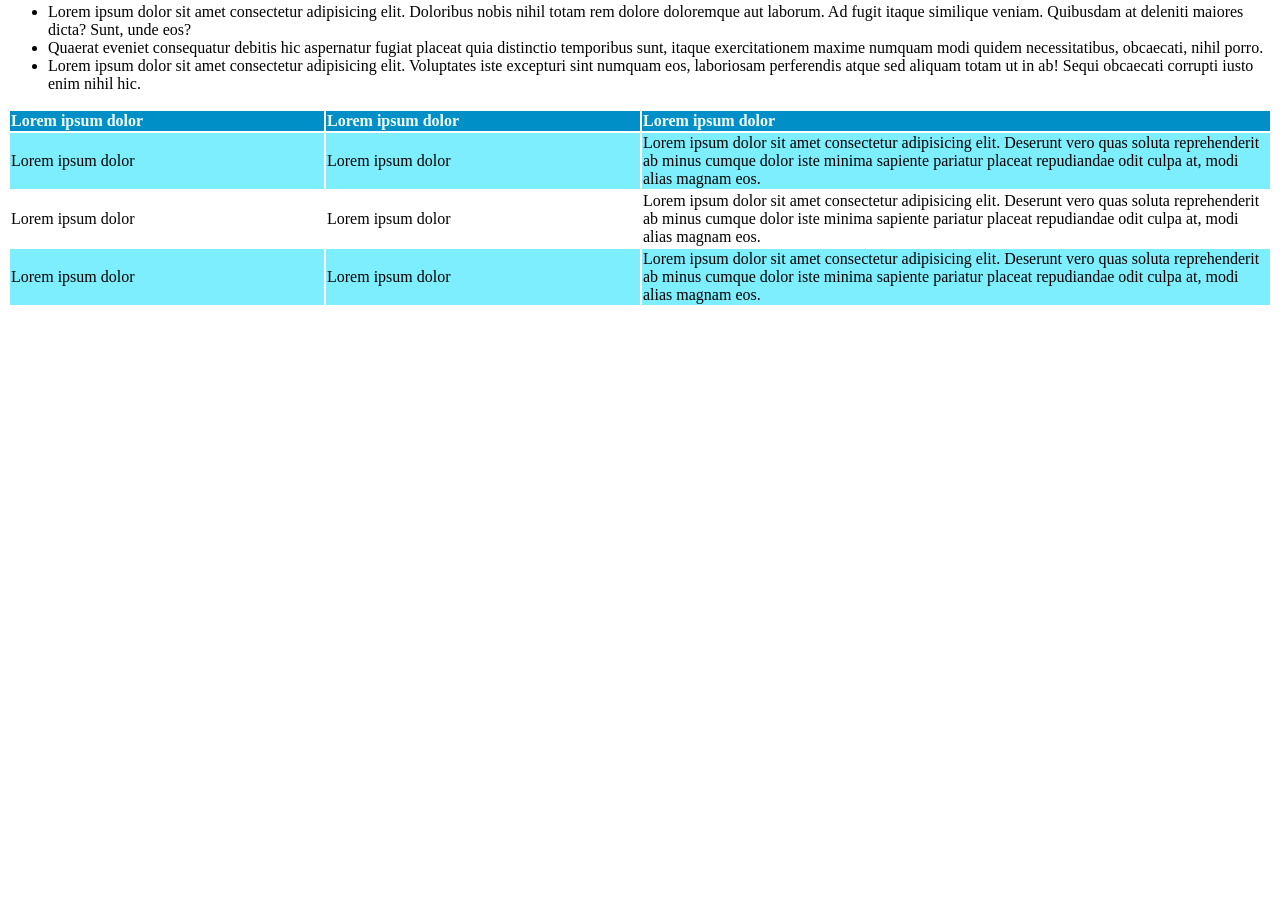
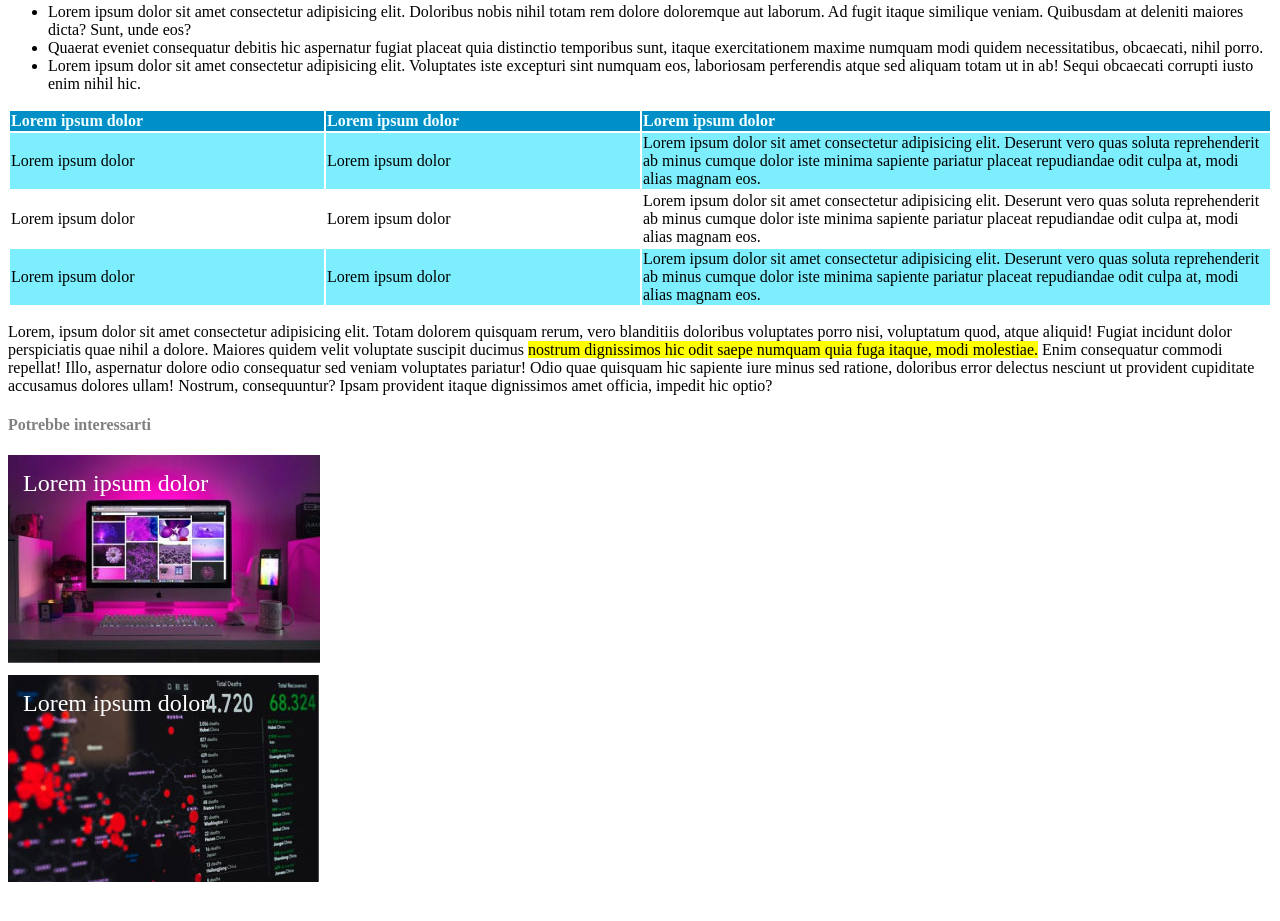
Before and after one commit to EdoardoPosfortunato/html-css-booleaner, a plain HTML site: page index.html in a window 1280 px wide. Shown: the part 838-1759 px from the top of the page. Before the commit the page ends 1153 px from the top, so only its background shows below. Drawn offline with Linux system fonts and the light colour scheme.

Commit message:
feat:interestsection

```diff
--- a/css/style.css
+++ b/css/style.css
@@ -4,6 +4,7 @@ body{
 
 .intestation{
     height: 170px;
+    width: 100%;
     background-color: rgb(125, 125, 255);
     background-image: url(../img/pattern.png);
 }
@@ -58,3 +59,27 @@ th{
 .blue-row{
      background-color: rgb(125, 238, 253);
 }
+
+h4{
+    color: gray;
+}
+
+.pc{
+    color:white;
+    font-size: 150%;
+    background-image: url(../img/monitor.jpg);
+    height:180px;
+    background-repeat: no-repeat;
+    padding: 15px;
+    margin:0px;
+}
+
+.trade{
+    color:white;
+    font-size: 150%;
+    background-image: url(../img/graph.jpg);
+    height:200px;
+    background-repeat: no-repeat;
+    padding: 15px;
+    margin-top:10px;
+}
--- a/index.html
+++ b/index.html
@@ -82,8 +82,22 @@
             </table>
         </div>
         <!-- and table section -->
-         <!-- comment section -->
+        <!-- comment section -->
+        <div>
+            <p>
+                Lorem, ipsum dolor sit amet consectetur adipisicing elit. Totam dolorem quisquam rerum, vero blanditiis doloribus voluptates porro nisi, voluptatum quod, atque aliquid! Fugiat incidunt dolor perspiciatis quae nihil a dolore.
+                Maiores quidem velit voluptate suscipit ducimus <span class="highlighted"> nostrum dignissimos hic odit saepe numquam quia fuga itaque, modi molestiae.</span> Enim consequatur commodi repellat! Illo, aspernatur dolore odio consequatur sed veniam voluptates pariatur!
+                Odio quae quisquam hic sapiente iure minus sed ratione, doloribus error delectus nesciunt ut provident cupiditate accusamus dolores ullam! Nostrum, consequuntur? Ipsam provident itaque dignissimos amet officia, impedit hic optio?
+            </p>
+        </div>
+        <!-- and comment sction     -->
+         <!-- interest section -->
+        <div>
+            <h4>Potrebbe interessarti</h4>
+            <p class="pc">Lorem ipsum dolor</p>
+            <p class="trade">Lorem ipsum dolor</p>
 
+        </div>
 
     </main>
 
```
